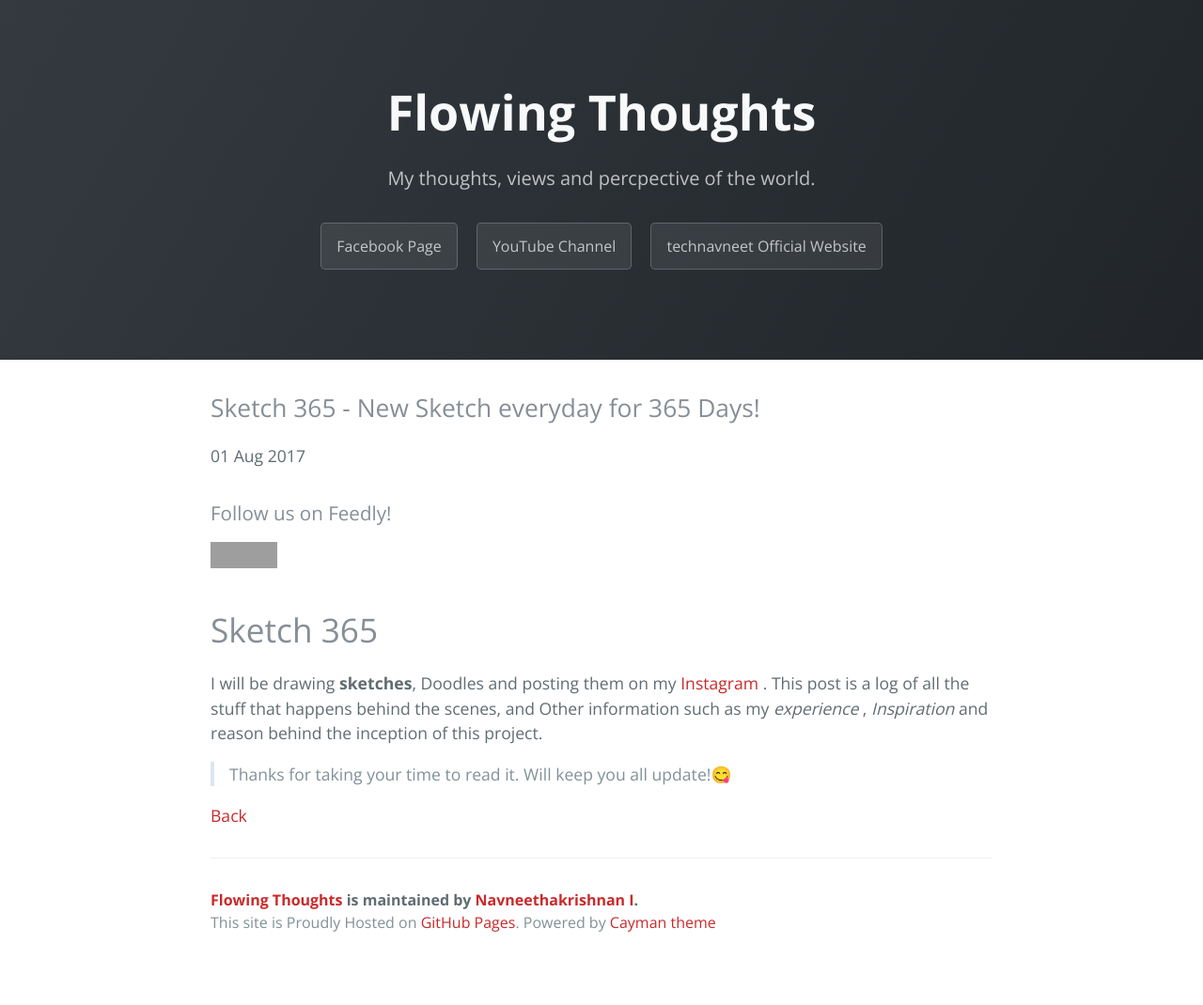
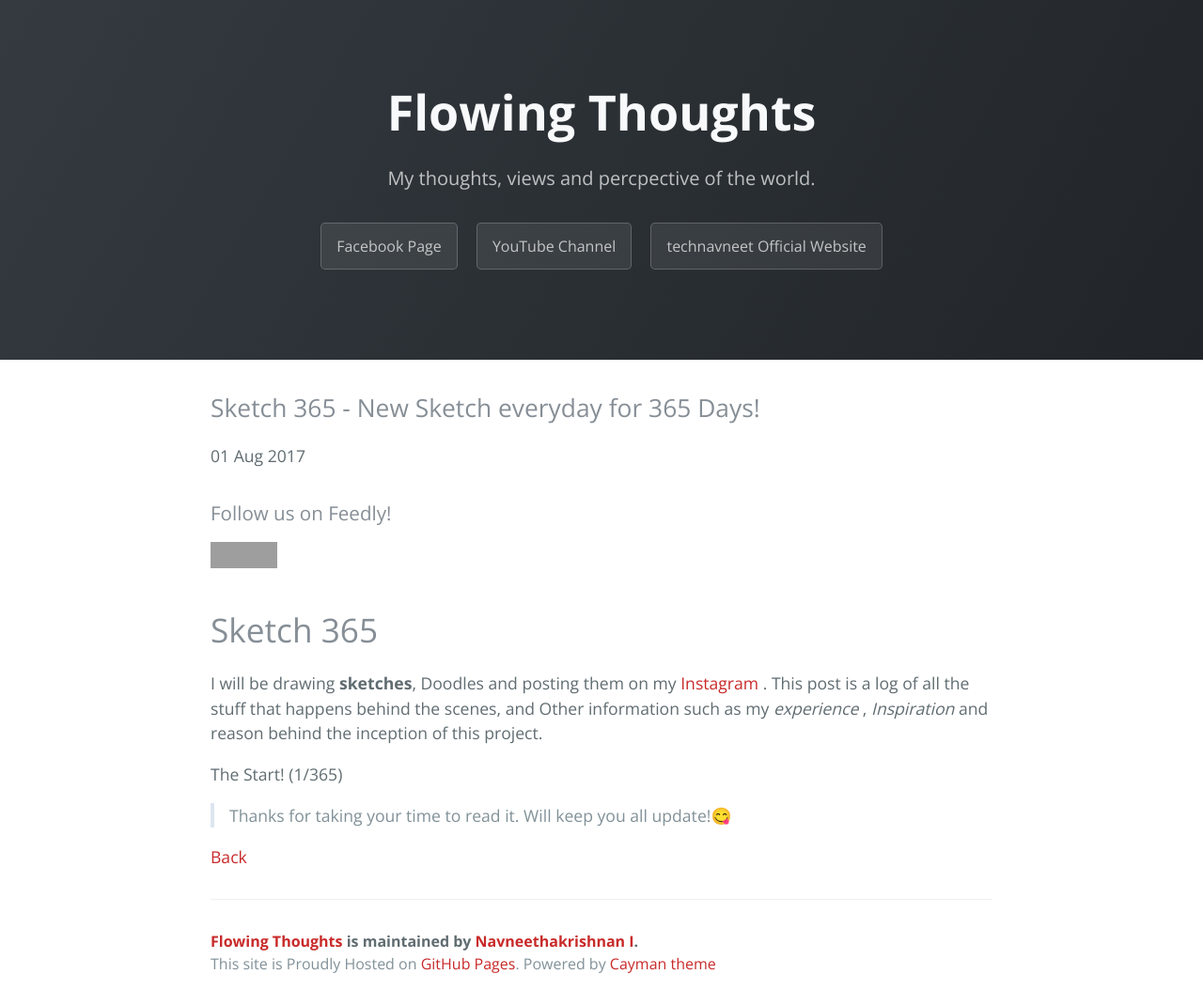
Before and after one commit to Navneet-Suresh/Navneet-Suresh.github.io, a Jekyll site: the page built from _posts/2017-08-01-Sketch-365.md, in a window 1280 px wide. Shown: the whole page at 94% size. Built offline with Jekyll 4.4.1, drawn with Linux system fonts in a browser that asks for light colours; nearby versions of some CDN libraries; before the commit the page ends 1026 px from its top, so only the background shows below that; grey boxes are pictures that could not be loaded.

Commit message:
Mr Hyde was here …

```diff
--- a/_posts/2017-08-01-Sketch-365.md
+++ b/_posts/2017-08-01-Sketch-365.md
@@ -8,4 +8,8 @@ title: Sketch 365 - New Sketch everyday for 365 Days!
 I will be drawing **sketches**, Doodles and posting them on my [Instagram](https://instagram.com/s4ay3nryp43d) . This post is a log of all the stuff that happens behind the scenes, and Other information such as my _experience_ , _Inspiration_ and reason behind the inception of this project.
 
 
+The Start! (1/365)
+
+
+
 > Thanks for taking your time to read it. Will keep you all update!😋
--- /dev/null
+++ b/pgpkey.txt
@@ -0,0 +1 @@
+This file claims ownership of the OpenPGP key with long id 0x2d2e3210aa224166. Token for proof: [Verifying my OpenPGP key: openpgp4fpr:a2cda2e90a08c901230fc7172d2e3210aa224166]
```
